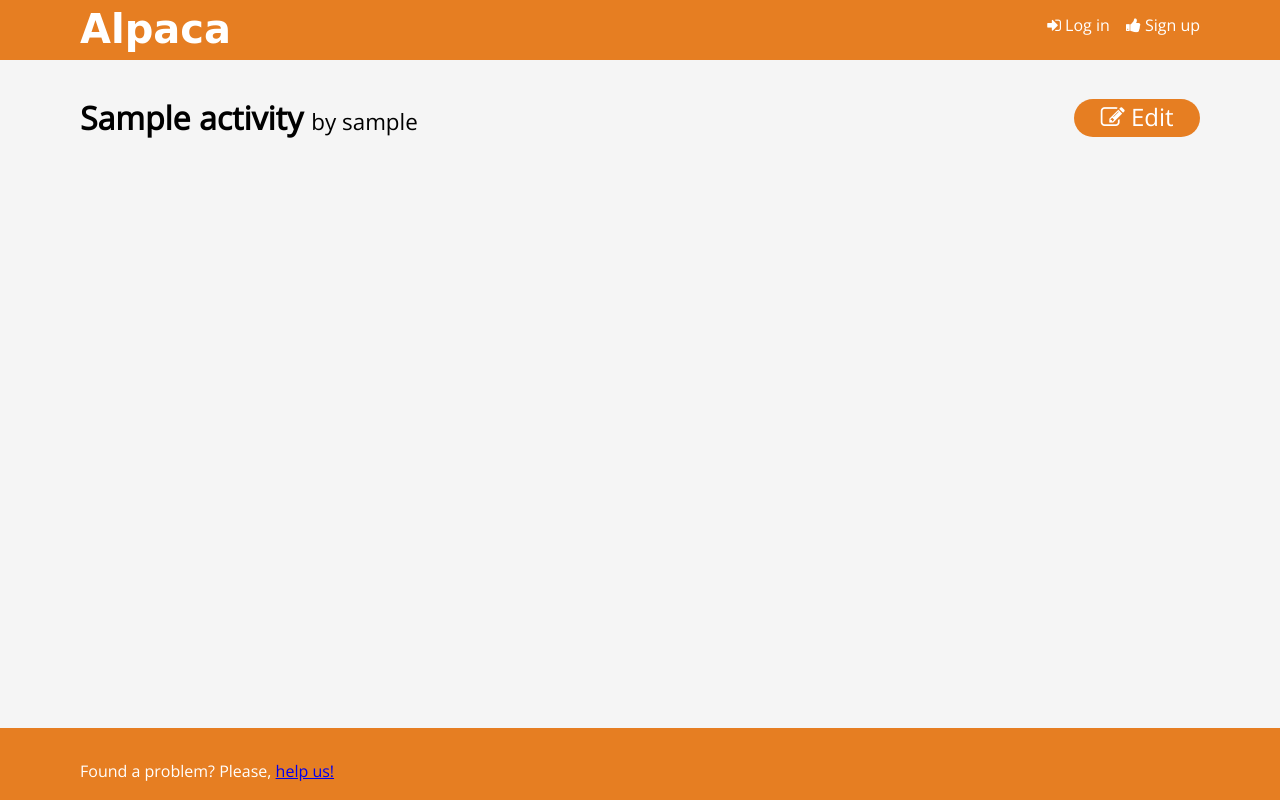
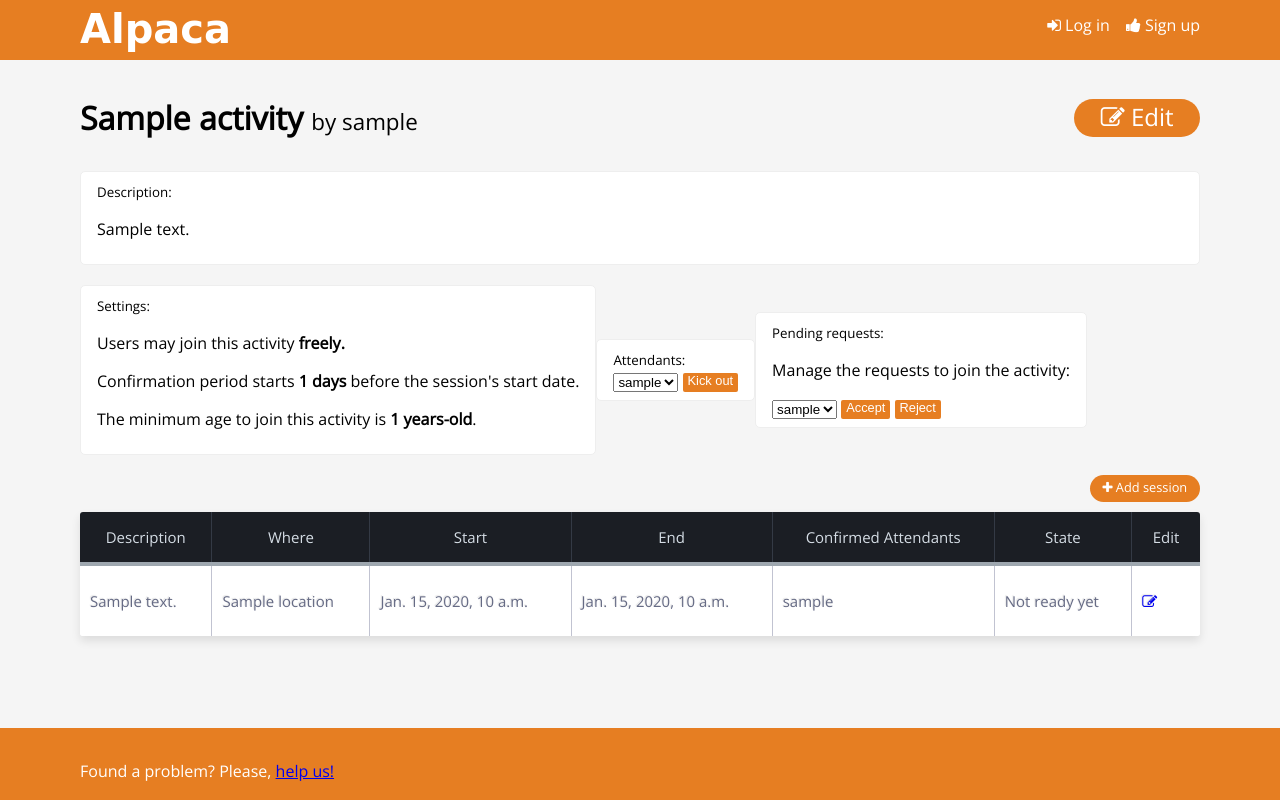
Before and after one commit to Sirikon/WarLlama, a Django app: template src/Alpaca/templates/Alpaca/activity_author.html in a window 1280 px wide. Run offline with Django 3.2, Linux system fonts and the light colour scheme; tables that the repository leaves empty hold one stand-in row (values such as "Sample post"); the template is opened without the code that fills it: values that come from a table or form of the project are taken from there, most other values are stand-ins (such as "Sample title", 1, 10 or a date in 2020); data that the repository does not hold is empty; style sheets or scripts are compiled from the project's sources; parts of the project's set-up code (start-up, migrations or seed data) failed here and were passed over; some libraries are stand-ins or nearby versions; some web fonts are replaced.

Commit message:
CSS cont

```diff
--- a/src/Alpaca/templates/Alpaca/_layout_activity.html
+++ b/src/Alpaca/templates/Alpaca/_layout_activity.html
@@ -23,7 +23,66 @@
 {% endblock %}
 
 {% block content %}
+    <div class="al-content-panel">
+        <small>Description:</small>
+        <p>{{ activity.description | safe }}</p>
+    </div>
 
+    <div class="al-flex">
+        <div class="al-content-panel">
+            <small>Settings:</small>
+            <p>Users may join this activity
+            {% if activity.auto_register %}
+                <b> freely.</b>
+            {% else %}
+                <b> upon request.</b>
+            {% endif %}
+            </p>
+            <p>Confirmation period starts <b>{{activity.confirmation_period}} days</b> before the session's start date.</p>
+            <p>The minimum age to join this activity is <b>{{activity.age_minimum}} years-old</b>.</p>
+        </div>
 
+        <div class="al-content-panel">
+            <small>Attendants:</small>
+            {% block attendants %}{% endblock %}
+        </div>
 
+        {% block requests %}
+        {% endblock %}
+    </div>
+
+    <div class="al-table">
+        <div class="al-table-header">
+            <div class="al-table-filters">
+            </div>
+            <div class="al-table-menu">
+                {% block session_list_menu %}
+                {% endblock %}
+            </div>
+        </div>
+        <table>
+            <tr>
+                <th>Description</th>
+                <th>Where</th>
+                <th>Start</th>
+                <th>End</th>
+                <th>Confirmed Attendants</th>
+                {% block session_extra_columns %}{% endblock %}
+            </tr>
+            {% for session in session_list %}
+                <tr>
+                    <td><p>{{ session.description | safe }}</p></td>
+                    <td><p>{{ session.location }}</p></td>
+                    <td><p>{{ session.start_date }}</p></td>
+                    <td><p>{{ session.end_date }}</p></td>
+                    <td>
+                        {% for confirmed_user in session.confirmed_attendants.all %}
+                            <p>{{ confirmed_user.username }}</p>
+                        {% endfor %}
+                    </td>
+                    {% block session_extra_cells %}{% endblock %}
+                </tr>
+            {% endfor %}
+        </table>
+    </div>
 {% endblock %}
--- a/src/Alpaca/templates/Alpaca/activity_anon.html
+++ b/src/Alpaca/templates/Alpaca/activity_anon.html
@@ -1,8 +1,8 @@
 {% extends './_layout_activity.html' %}
 
 {% block user_options %}
-    <a class="al-btn-menu-big" href="{% url 'alpaca:login' activity.id %}">
-        <button class="al-btn-important">Join!</button>
+    <a class="al-btn-action-big" href="{% url 'alpaca:login' activity.id %}">
+        Join
     </a>
 {% endblock %}
 
--- a/src/Alpaca/templates/Alpaca/activity_author.html
+++ b/src/Alpaca/templates/Alpaca/activity_author.html
@@ -1,7 +1,7 @@
 {% extends './_layout_activity.html' %}
 
 {% block user_options %}
-    <a class="al-btn-menu-big" href="{% url 'alpaca:edit_activity' activity.id %}">
+    <a class="al-btn-action-big" href="{% url 'alpaca:edit_activity' activity.id %}">
         <i class="fa fa-pencil-square-o" aria-hidden="true"></i> <span>Edit</span>
     </a>
 {% endblock %}
@@ -18,14 +18,13 @@
                 <option value="{{att.id}}">{{ att.username }}</option>
             {% endfor %}
             </select>
-            <input type="submit" name="kick_participant" value="Kick out"/>
+            <input type="submit" class="al-btn-sqrflat-small" name="kick_participant" value="Kick out"/>
         </form>
     {% endif %}
 {% endblock %}
 
-
 {% block requests %}
-    <div class="al-activity-attendants">
+    <div class="al-content-panel">
         <small>Pending requests:</small>
         {% if activity.pending_attendants.count <= 0 %}
             <p>There are no pending requests to join the activity.</p>
@@ -38,15 +37,15 @@
                     <option value="{{att.id}}">{{ att.username }}</option>
                 {% endfor %}
                 </select>
-                <input type="submit" name="accept_request" value="Accept"/>
-                <input type="submit" name="reject_request" value="Reject"/>
+                <input type="submit" class="al-btn-sqrflat-small" name="accept_request" value="Accept"/>
+                <input type="submit" class="al-btn-sqrflat-small" name="reject_request" value="Reject"/>
             </form>
         {% endif %}
     </div>
 {% endblock %}
 
 {% block session_list_menu %}
-    <a class="al-btn-menu-small" href="{% url 'alpaca:new_session' activity.id %}">
+    <a class="al-btn-action-small" href="{% url 'alpaca:new_session' activity.id %}">
         <i class="fa fa-plus"></i> <span>Add session</span>
     </a>
 {% endblock %}
--- a/src/Alpaca/templates/Alpaca/activity_user.html
+++ b/src/Alpaca/templates/Alpaca/activity_user.html
@@ -8,12 +8,12 @@
     {% elif user in activity.attendants.all %}
         <form action="leave/{{activity.id}}" method="POST">
             {% csrf_token %}
-            <input class="al-btn-menu-big" type="submit" name="leave_activity" value="Leave"/>
+            <input class="al-btn-action-big" type="submit" name="leave_activity" value="Leave"/>
         </form>
     {% else %}
         <form action="join/{{activity.id}}" method="POST">
             {% csrf_token %}
-            <input class="al-btn-menu-big" type="submit" name="join_activity" value="Join!"/>
+            <input class="al-btn-action-big" type="submit" name="join_activity" value="Join!"/>
         </form>
     {% endif %}
 {% endblock %}
--- a/src/Alpaca/templates/Alpaca/index.html
+++ b/src/Alpaca/templates/Alpaca/index.html
@@ -11,7 +11,7 @@
 
             </div>
             <div class="al-table-menu">
-                <a class="al-btn-menu-big" href="/newactivity/">
+                <a class="al-btn-action-big" href="/newactivity/">
                     <i class="fa fa-plus"></i><span> New Activity</span>
                 </a>
             </div>
--- a/src/Alpaca/templates/Alpaca/user_profile.html
+++ b/src/Alpaca/templates/Alpaca/user_profile.html
@@ -6,7 +6,7 @@
        <h1>{{ looking_at_user.profile.get_display_name }}</h1>
     </div>
     <div class="al-profile-menu">
-        <a class="al-btn-menu-big" href="{% url 'alpaca:edit_profile' %}">
+        <a class="al-btn-action-big" href="{% url 'alpaca:edit_profile' %}">
             <i class="fa fa-pencil-square-o" aria-hidden="true"></i> <span>Edit</span>
         </a>
     </div>
--- a/src/Alpaca/views/activity.py
+++ b/src/Alpaca/views/activity.py
@@ -68,10 +68,10 @@ def activity(request, activity_id):
     session_list = activity.session_set.order_by('start_date')
     context = { 'user': user,
                 'activity': activity,
-                'user_is_old_enough': activity.is_user_old_enough(user),
                 'session_list': session_list}
 
     if user.is_authenticated:
+        context['user_is_old_enough'] = activity.is_user_old_enough(user)
         if user == activity.author:
             return render(request, 'Alpaca/activity_author.html', context)
         else:
--- a/src_front/sass/components/_buttons.scss
+++ b/src_front/sass/components/_buttons.scss
@@ -18,7 +18,7 @@ button {
     cursor: pointer;
 }
 
-.al-btn-menu-big {
+.al-btn-action-big {
     background-color: $brand-color;
     line-height: 1.5em;
     display: inline-block;
@@ -34,9 +34,9 @@ button {
     cursor: pointer;
 }
 
-.al-btn-menu-small {
+.al-btn-action-small {
     background-color: $brand-color;
-    line-height: 1.5em;
+    line-height: 2em;
     display: inline-block;
     vertical-align: middle;
     padding: 0 1em 0.1em 1em;
--- a/src_front/sass/global/_activity.scss
+++ b/src_front/sass/global/_activity.scss
@@ -39,9 +39,10 @@
     }
 
     &-attendant {
+        background-color: whitesmoke;
         display: inline-block;
         padding: 2px 4px;
-        background-color: whitesmoke;
+        border: 1px solid #cccccc;
         border-radius: 3px;
     }
 }
--- a/src_front/sass/global/_flex.scss
+++ b/src_front/sass/global/_flex.scss
@@ -1,7 +1,7 @@
 .al-flex {
     display: flex;
     flex-direction: row;
-    flex-wrap: wrap;
+    flex-wrap: nowrap;
     justify-content: flex-start;
     align-items: center;
 
--- a/src_front/sass/global/_layout.scss
+++ b/src_front/sass/global/_layout.scss
@@ -42,17 +42,21 @@
     }
 }
 
-.al-content-wrapper {
+.al-content {
+    &-wrapper {
         max-width: 1120px;
         margin: auto;
         margin-top: 15px;
         padding: 0 20px;
     }
 
-.al-rich-content {
+    &-panel {
         background-color: white;
-    border-radius: 3px;
-    padding: 1px 1em;
+        padding: 0.5em 1em;
+        margin: 10px 0;
+        border: 1px solid #eeeeee;
+        border-radius: 5px;
+    }
 }
 
 .al-footer {
```
Lines whose indentation alone changed are shown as unchanged.
